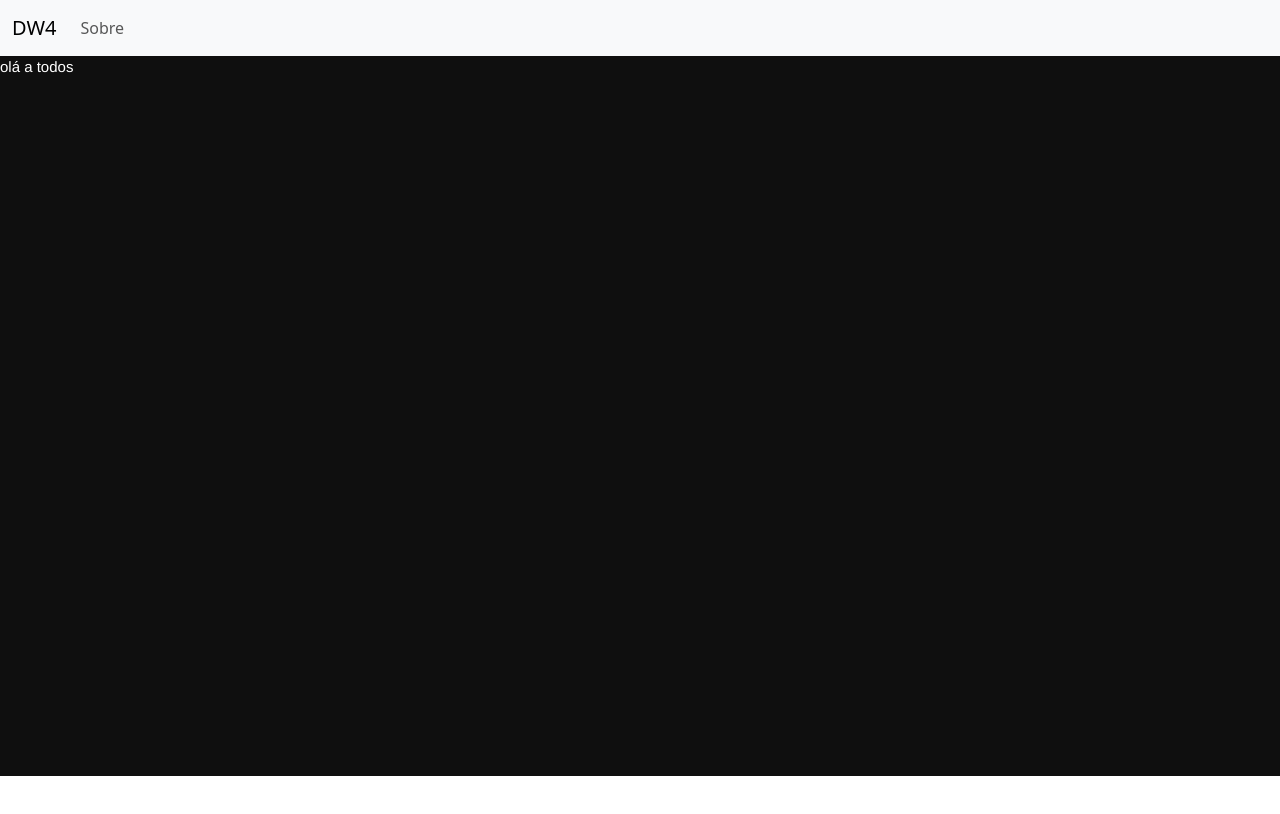
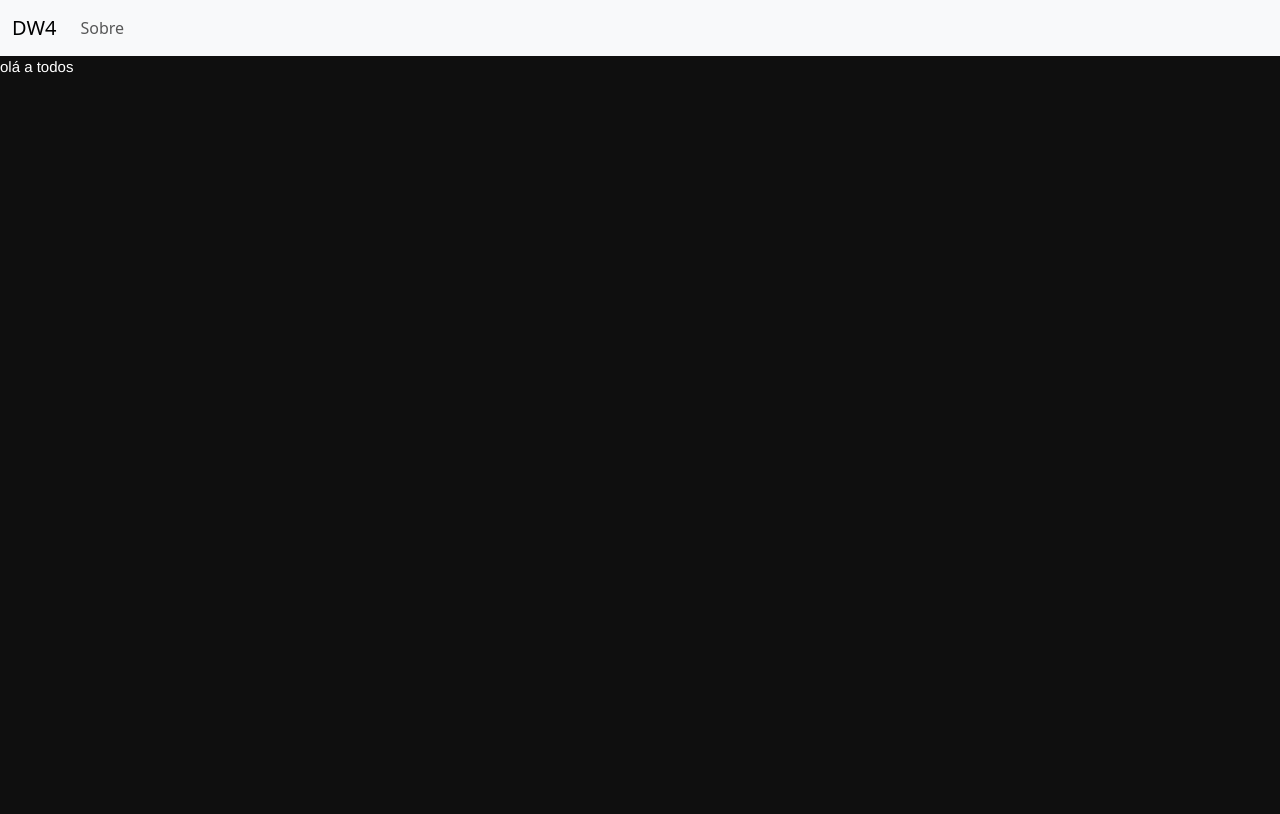
Before and after one commit to Brunopygit/Brunopygit.github.io, a SvelteKit app: page / in a window 1280 px wide. Built offline with nearby package versions, Linux system fonts and the light colour scheme.

Commit message:
testes11

```diff
--- a/src/routes/+page.svelte
+++ b/src/routes/+page.svelte
@@ -6,7 +6,7 @@
     font-size: 15px; /* Tamanho do texto moderado */
     margin: 0;
     padding: 0;
-    height: 90vh; /* Ocupa toda a altura da tela */
+    height: 95vh; /* Ocupa toda a altura da tela */
     display: flex;
     flex-direction: column;
 }
```
